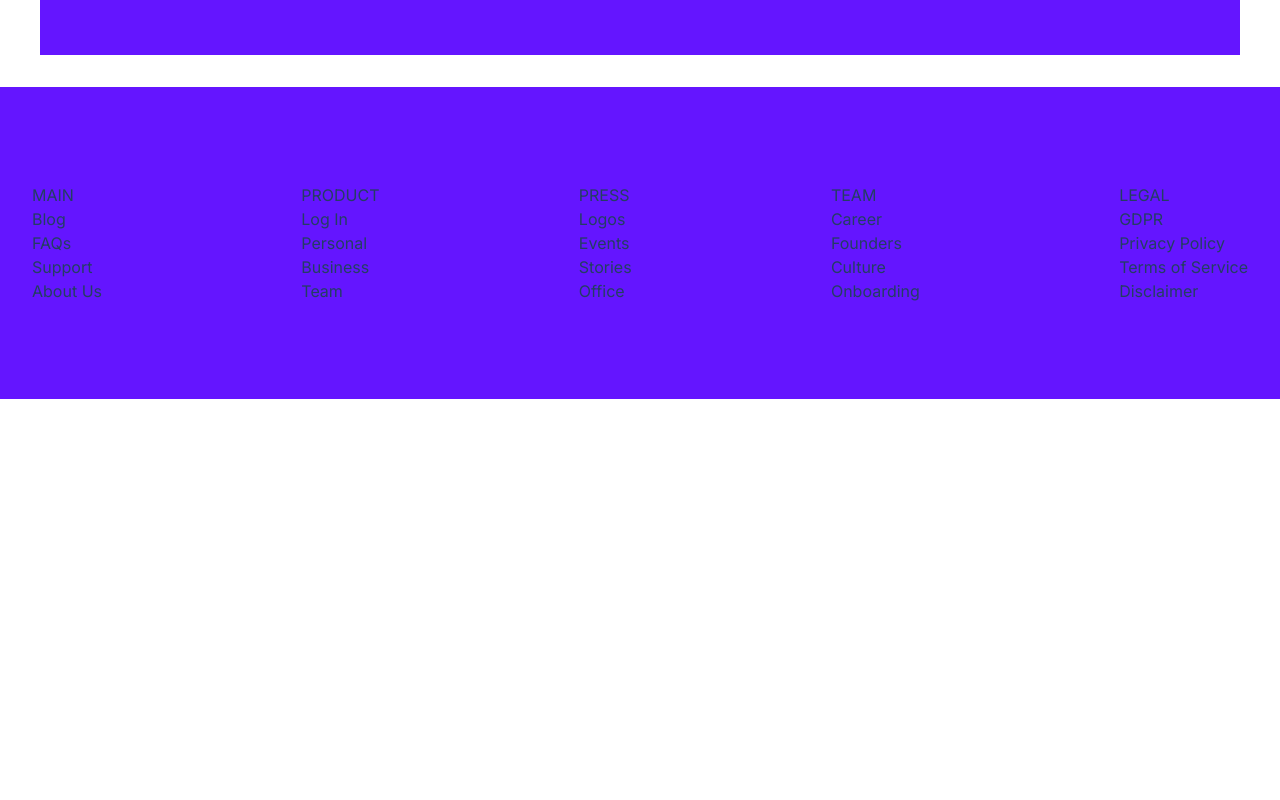
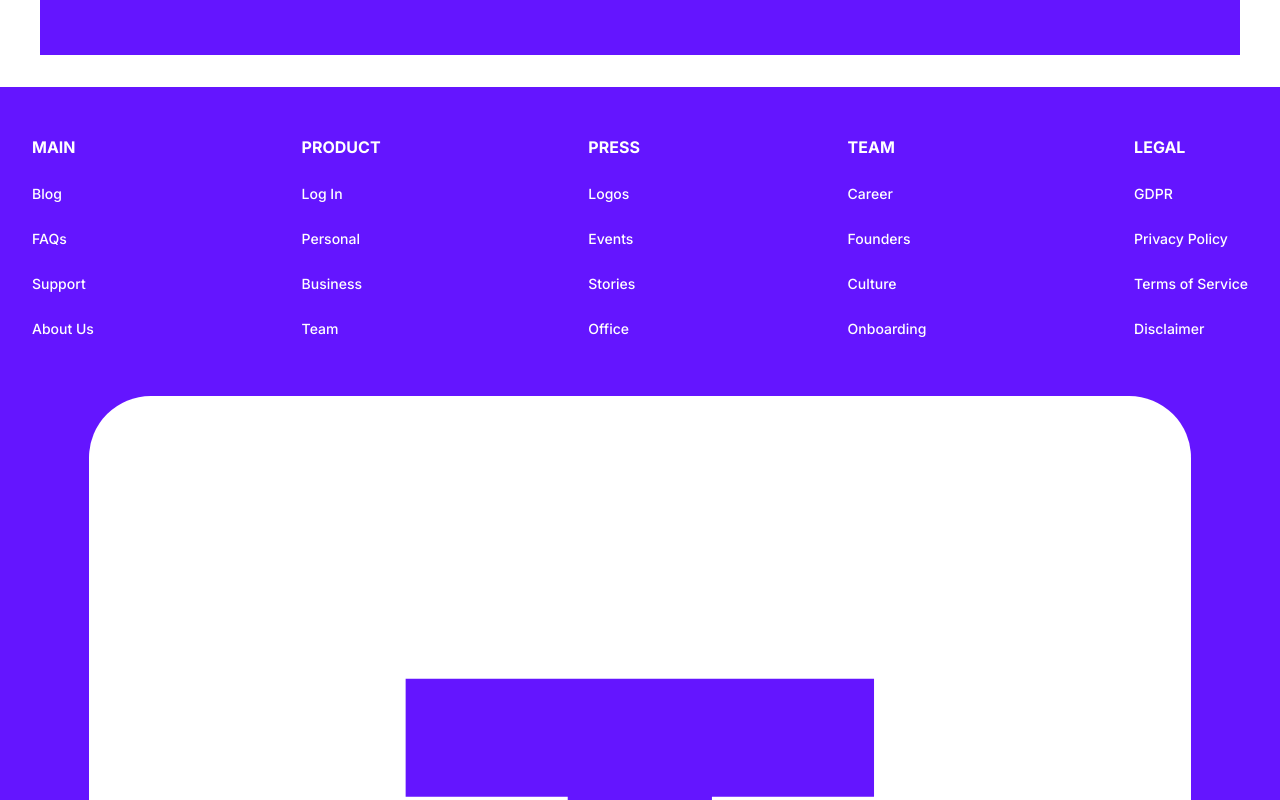
Before and after one commit to jens5cs/TREACT2, a plain HTML site: page index.html in a window 1280 px wide. Shown: the part 5900-6700 px from the top of the page. Before the commit the page ends 6299 px from the top, so only its background shows below. Drawn offline with Linux system fonts and the light colour scheme.

Commit message:
footer bottom

```diff
--- a/index.html
+++ b/index.html
@@ -411,6 +411,20 @@
            </div>
 
         </div>
+        <div class="container_footer-bottom">
+            <div class="row_footer-bottom">
+                <div class="footer_logo">
+                    <img src="./assets/logo-light.d9a5d1b5be5ea077b26864fdfc2e96a4.svg" class="footer_logo-img" alt="">
+                    <h5 class="footer_logo-text">Treact Inc.</h5>
+                </div>
+                <div class="footer_copyright"> &copy 2018 Treact inc. All Rights Reserved. </div>
+                <div class="footer_socials">
+                    <div class="footer_social-link"></div>
+                     <div class="footer_social-link"></div>
+                      <div class="footer_social-link"></div>
+                </div>
+            </div>
+        </div>
     </div>
    </footer>
 
--- a/style.css
+++ b/style.css
@@ -766,15 +766,39 @@ PRICING
     position: relative;
     overflow: hidden;
 
+
  }
 
  .footer_columns {
-    margin_top: -48px;
+    margin-top: -48px;
     display: flex;
     justify-content: space-between;
     flex-wrap: wrap;
+
  }
 
  .footer_column-title {
-    color: #243e63;
+    font-weight: 700;
+    line-height: 1.5;
+    color: white;
  }
+
+.footer_column-link {
+    font-size: 14px;
+    color: white;
+    line-height: 1.5;
+    font-weight: 500;
+    position: relative;
+    cursor: pointer;
+    margin-top: 24px;
+}
+
+
+
+.footer_logo-text {
+    color: white;
+}
+
+.footer_copyright {
+    color: white;
+}
```
